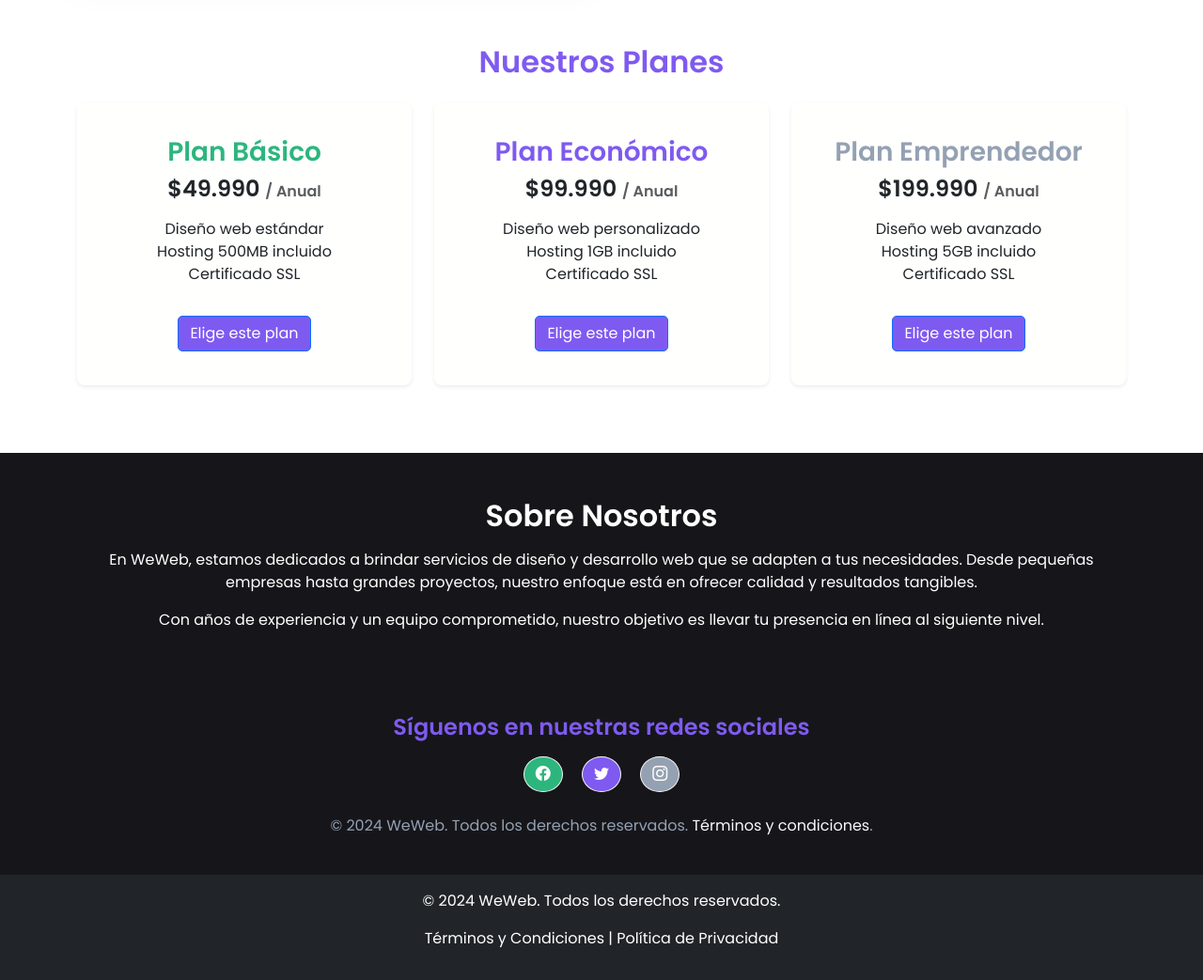
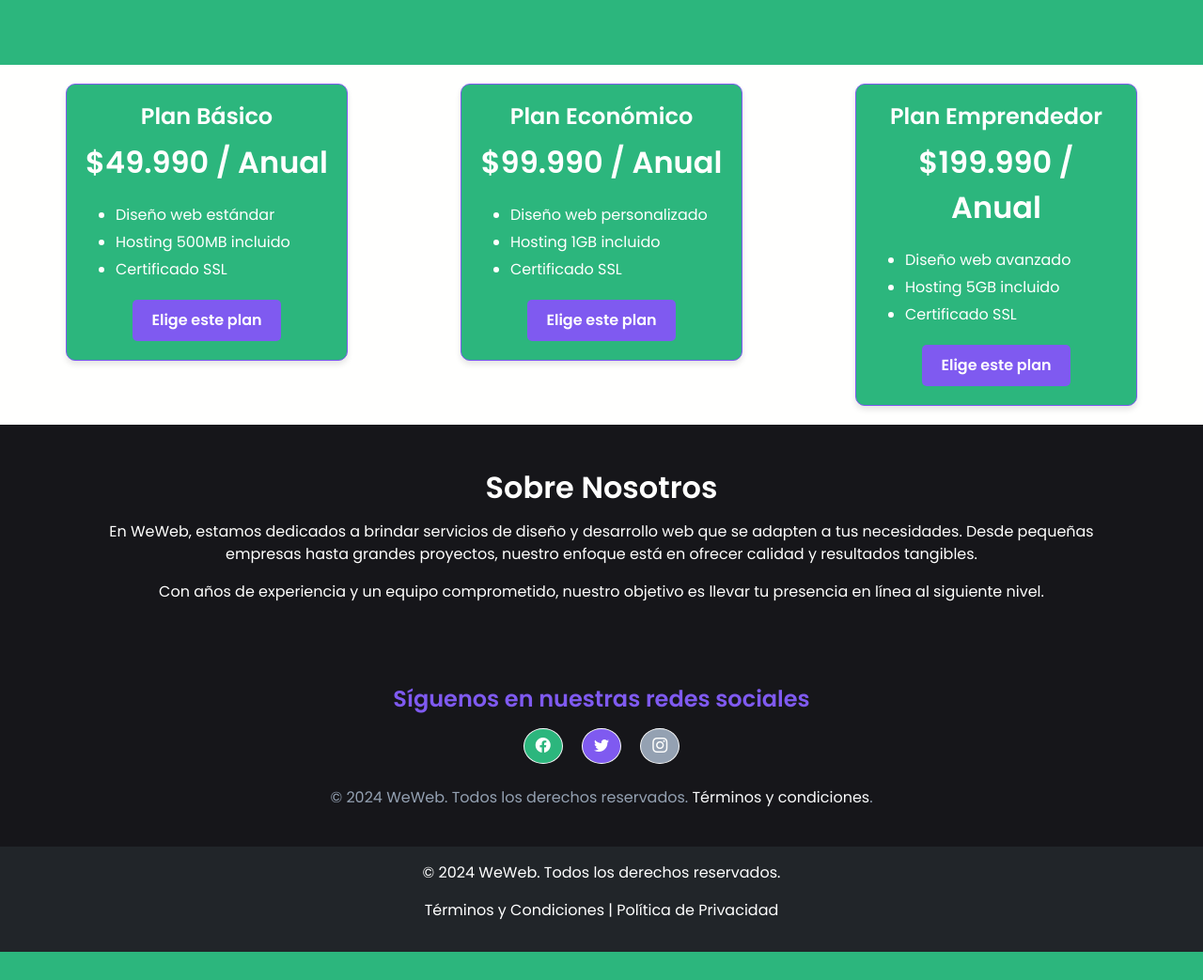
Before and after one commit to AdalParsifal/webx, a Django app: page /home/ in a window 1280 px wide. Shown: the part 787-1830 px from the top of the page at 94% size. After the commit the page ends 1800 px from the top, so only its background shows below. Run offline with Django 5.2, Linux system fonts and the light colour scheme.

Commit message:
base y home operativos

```diff
--- a/static/css/style.css
+++ b/static/css/style.css
@@ -1,52 +1,118 @@
-/* General */
 body {
     font-family: 'Poppins', sans-serif;
-    color: #16161A;
+    margin: 0;
+    padding: 0;
+    background-color: #FFFFFE; /* Fondo blanco */
+    color: #16161A; /* Texto negro */
 }
 
 /* Hero Section */
 .hero-section {
-    background-color: #2CB67D;
-    color: #FFFFFE;
+  background-color: #2CB67D; /* Solid green background */
+  color: #FFFFFE; /* White text */
+  display: flex;
+  align-items: center; /* Center content vertically */
+  justify-content: space-between; /* Space between image and text */
+  padding: 40px;
+  height: 100vh; /* Full viewport height */
 }
 
-.hero-section .btn {
-    background-color: #FFFFFE;
-    color: #16161A;
-    border-radius: 5px;
-    padding: 10px 20px;
+/* Image Content */
+.hero-image img {
+  max-width: 85%; /* Adjusts the image size */
+  border-radius: 10px; /* Adds rounded corners to the image */
 }
 
-.hero-section .btn:hover {
-    background-color: #7F5AF0;
-    color: #FFFFFE;
+/* Text Content */
+.hero-content {
+  max-width: 50%; /* Adjusts the size of the text block */
+  text-align: left;
 }
 
-/* Plans Section */
-/* Cards */
-.plans-section .card {
-    border: none;
-    border-radius: 8px;
-    background-color: #FFFFFE;
-    padding: 20px;
-    box-shadow: 0px 4px 10px rgba(0, 0, 0, 0.1);
-    transition: transform 0.3s ease, box-shadow 0.3s ease;
+.hero-title {
+  font-size: 3rem;
+  font-weight: bold;
+  margin-bottom: 20px;
 }
 
-.plans-section .card:hover {
-    transform: translateY(-5px);
-    box-shadow: 0px 6px 15px rgba(0, 0, 0, 0.2);
+.hero-description {
+  font-size: 1.5rem;
+  margin-bottom: 30px;
 }
 
-.plans-section .btn {
-    background-color: #7F5AF0;
-    color: #FFFFFE;
-    border-radius: 5px;
+.hero-button {
+  background-color: #7F5AF0; /* Purple button */
+  color: #FFFFFE; /* White text */
+  border: none;
+  padding: 15px 30px;
+  font-size: 1rem;
+  border-radius: 5px;
+  cursor: pointer;
+  text-decoration: none;
 }
 
-.plans-section .btn:hover {
-    background-color: #2CB67D;
-    color: #FFFFFE;
+.hero-button:hover {
+  background-color: #94A1B2; /* Gray hover effect */
+}
+
+.plans-section {
+    display: flex;
+    justify-content: space-around; /* Espacio entre las columnas */
+    align-items: flex-start; /* Alineación en la parte superior */
+    flex-wrap: wrap; /* Permitir filas adicionales en pantallas pequeñas */
+    padding: 20px;
+    gap: 20px; /* Espacio entre las tarjetas */
+}
+
+.plan-card {
+    background-color: #2CB67D; /* Fondo verde */
+    color: #FFFFFE; /* Texto blanco */
+    border: 1px solid #7F5AF0; /* Borde morado */
+    border-radius: 10px;
+    padding: 20px;
+    width: 300px; /* Ancho fijo para todas las tarjetas */
+    box-shadow: 0 4px 6px rgba(0, 0, 0, 0.1); /* Sombra ligera */
+    text-align: center;
+}
+
+.plan-title {
+    font-size: 1.5rem;
+    margin-bottom: 10px;
+    font-weight: bold;
+}
+
+.plan-price {
+    font-size: 2rem;
+    margin-bottom: 20px;
+    font-weight: bold;
+}
+
+.plan-features {
+    text-align: left;
+    margin-bottom: 20px;
+}
+
+.plan-features li {
+    margin-bottom: 5px;
+    font-size: 1rem;
+}
+
+.plan-button {
+    background-color: #7F5AF0; /* Fondo morado */
+    color: #FFFFFE; /* Texto blanco */
+    border: none;
+    padding: 10px 20px;
+    border-radius: 5px;
+    cursor: pointer;
+    font-size: 1rem;
+    font-weight: bold;
+}
+
+.plan-button:hover {
+    background-color: #94A1B2; /* Fondo gris al pasar el mouse */
+    color: #16161A; /* Texto negro */
+    transform: scale(1.05); /* Efecto de agrandamiento */
+    transition: all 0.3s ease-in-out;
 }
 
 /* Footer */
--- a/webpage/templates/base.html
+++ b/webpage/templates/base.html
@@ -16,12 +16,6 @@
     {% block extra_css %}{% endblock %}
 </head>
 <body>
-    <header class="site-header bg-primary text-white py-3">
-        <div class="container">
-            <h1 class="text-center">WeWeb - Páginas Web a tu Medida</h1>
-        </div>
-    </header>
-
     <nav class="navbar navbar-expand-lg navbar-dark bg-dark">
         <div class="container">
             <a class="navbar-brand" href="#">WeWeb</a>
--- a/webpage/templates/home.html
+++ b/webpage/templates/home.html
@@ -6,74 +6,51 @@
 {% block content %}
 
 <!-- Sección 1: Hero con Imagen Publicitaria -->
-<section class="hero-section py-5" style="background: linear-gradient(to bottom, rgba(44, 182, 125, 0.8), rgba(44, 182, 125, 0.8)), url('{% static "img/hero-background.jpg" %}') no-repeat center center / cover;">
-    <div class="container">
-        <div class="row align-items-center">
-            <!-- Imagen Publicitaria -->
-            <div class="col-md-6 text-center">
-                <img src="{% static 'img/image1.jpg' %}" alt="Publicidad" class="img-fluid shadow-lg rounded">
+<section class="hero-section">
+    <!-- Left Image -->
+    <div class="hero-image">
+      <img src="{% static 'img/image1.jpg' %}" alt="Man looking at the sea">
     </div>
-            <!-- Texto y Botón -->
-            <div class="col-md-6 text-white text-center text-md-start">
-                <h1 class="fw-bold" style="font-size: 2.5rem; line-height: 1.2;">Páginas web a tu medida</h1>
-                <p class="lead mt-3">Lleva tu proyecto al siguiente nivel con nuestras soluciones personalizadas.</p>
-                <a href="#planes" class="btn btn-light btn-lg mt-4" style="color: #2CB67D;">Revisa nuestros planes</a>
-            </div>
-        </div>
+
+    <!-- Right Content -->
+    <div class="hero-content">
+      <h1 class="hero-title">Páginas web a tu medida</h1>
+      <p class="hero-description">Lleva tu proyecto al siguiente nivel con nuestros servicios personalizados.</p>
+      <a href="#planes" class="hero-button">Revisa nuestros planes</a>
     </div>
   </section>
 
-<!-- Sección 2: Planes -->
-<section id="planes" class="plans-section py-5">
-    <div class="container">
-        <h2 class="text-center fw-bold mb-4" style="color: #7F5AF0;">Nuestros Planes</h2>
-        <div class="row">
-            <!-- Plan Básico -->
-            <div class="col-md-4 col-sm-6 mb-4">
-                <div class="card text-center shadow-sm h-100">
-                    <div class="card-body">
-                        <h3 class="fw-bold" style="color: #2CB67D;">Plan Básico</h3>
-                        <h4 class="fw-bold text-dark">$49.990 <span class="fs-6 text-muted">/ Anual</span></h4>
-                        <ul class="list-unstyled mt-3">
+<!-- Sección 2: planes -->
+<section id="planes" class="plans-section">
+  <div class="plan-card">
+      <h3 class="plan-title">Plan Básico</h3>
+      <p class="plan-price">$49.990 / Anual</p>
+      <ul class="plan-features">
           <li>Diseño web estándar</li>
           <li>Hosting 500MB incluido</li>
           <li>Certificado SSL</li>
       </ul>
-                        <a href="#" class="btn btn-primary mt-3">Elige este plan</a>
+      <button class="plan-button">Elige este plan</button>
   </div>
-                </div>
-            </div>
-            <!-- Plan Económico -->
-            <div class="col-md-4 col-sm-6 mb-4">
-                <div class="card text-center shadow-sm h-100">
-                    <div class="card-body">
-                        <h3 class="fw-bold" style="color: #7F5AF0;">Plan Económico</h3>
-                        <h4 class="fw-bold text-dark">$99.990 <span class="fs-6 text-muted">/ Anual</span></h4>
-                        <ul class="list-unstyled mt-3">
+  <div class="plan-card">
+      <h3 class="plan-title">Plan Económico</h3>
+      <p class="plan-price">$99.990 / Anual</p>
+      <ul class="plan-features">
           <li>Diseño web personalizado</li>
           <li>Hosting 1GB incluido</li>
           <li>Certificado SSL</li>
       </ul>
-                        <a href="#" class="btn btn-primary mt-3">Elige este plan</a>
+      <button class="plan-button">Elige este plan</button>
   </div>
-                </div>
-            </div>
-            <!-- Plan Emprendedor -->
-            <div class="col-md-4 col-sm-6 mb-4">
-                <div class="card text-center shadow-sm h-100">
-                    <div class="card-body">
-                        <h3 class="fw-bold" style="color: #94A1B2;">Plan Emprendedor</h3>
-                        <h4 class="fw-bold text-dark">$199.990 <span class="fs-6 text-muted">/ Anual</span></h4>
-                        <ul class="list-unstyled mt-3">
+  <div class="plan-card">
+      <h3 class="plan-title">Plan Emprendedor</h3>
+      <p class="plan-price">$199.990 / Anual</p>
+      <ul class="plan-features">
           <li>Diseño web avanzado</li>
           <li>Hosting 5GB incluido</li>
           <li>Certificado SSL</li>
       </ul>
-                        <a href="#" class="btn btn-primary mt-3">Elige este plan</a>
-                    </div>
-                </div>
-            </div>
-        </div>
+      <button class="plan-button">Elige este plan</button>
   </div>
 </section>
 
```
Lines whose indentation alone changed are shown as unchanged.
